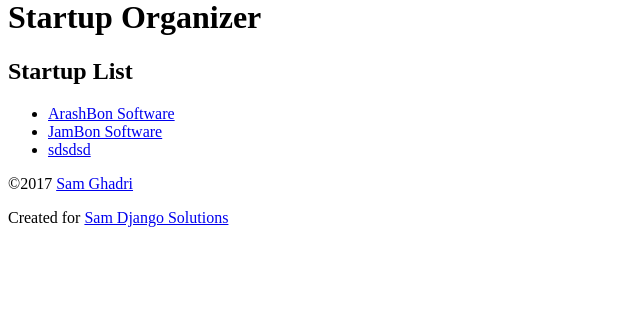
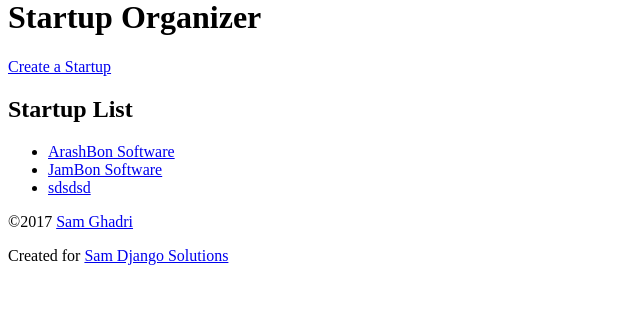
Before and after one commit to samghadri/suorganizer, a Django app: page /startup/ in a window 1280 px wide. Shown: the part 22-358 px from the top of the page, without its empty margins (0-640 px from the left). Run offline with Django 3.2, Linux system fonts and the light colour scheme; data comes from the database, SQL or seed files in the repository; both versions use the stored data as it was after the commit.

Commit message:
CREATELINKNEWSSTARTUPPOST

```diff
--- a/suorganizer/blog/templates/blog/post_list.html
+++ b/suorganizer/blog/templates/blog/post_list.html
@@ -1,3 +1,6 @@
+<div>
+  <a href="{% url 'blog_post_create' %}"> Create a Post</a>
+</div>
 {% for post in post_list  %}
 <article>
   <header>
--- a/suorganizer/blog/urls.py
+++ b/suorganizer/blog/urls.py
@@ -1,10 +1,11 @@
 from django.conf.urls import url
 from . import views
 
-
+# app_name = 'blog'
 
 urlpatterns=[
     url(r'^$', views.PostList.as_view(), name='blog_post_list'),
+    url(r'^create/$', views.PostCreate.as_view(), name='blog_post_create'),
     url(r'^(?P<year>\d{4})/'
         r'(?P<month>\d{1,2})/'
         r'(?P<slug>[-\w]+)/$',
--- a/suorganizer/organizer/models.py
+++ b/suorganizer/organizer/models.py
@@ -58,3 +58,6 @@ class NewsLink(models.Model):
         verbose_name = 'news article'
         ordering = ['-pub_date']
         get_latest_by = 'pub_date'
+
+    def get_absolute_url(self):
+        return self.startup.get_absolute_url()
--- a/suorganizer/organizer/templates/organizer/newslink_form.html
+++ b/suorganizer/organizer/templates/organizer/newslink_form.html
@@ -7,7 +7,7 @@
 
 <div class="container">
   <div class="#">
-<form action="{% url 'organizer_newslink_create' %}" method="POST">
+<form action="{% url 'organizer:organizer_newslink_create' %}" method="POST">
   {% csrf_token %}
 {{ form.as_p }}
 
--- a/suorganizer/organizer/templates/organizer/startup_form.html
+++ b/suorganizer/organizer/templates/organizer/startup_form.html
@@ -1,4 +1,4 @@
-{% extends parent_template|default"organizer/base_organizer.html" %}
+{% extends parent_template|default:"organizer/base_organizer.html" %}
 
 {% block title %}
 {{ block.super }} - Startup Form
@@ -9,7 +9,7 @@
 
 <div class="container">
   <div>
-    <form action="{% url 'organizer_startup_create %'}" method="POST">
+    <form action="{% url 'organizer:organizer_startup_create' %}" method="POST">
       {% csrf_token %}
       {{ form.as_p }}
       <button type='submit'>Create Startup</button>
--- a/suorganizer/organizer/templates/organizer/startup_list.html
+++ b/suorganizer/organizer/templates/organizer/startup_list.html
@@ -5,7 +5,11 @@
 {% endblock %}
 
 {% block content %}
+<div>
+  <a href="{% url 'organizer:organizer_startup_create' %}"> Create a Startup</a>
+</div>
 <h2>Startup List </h2>
+
 <ul>
   {% for startup in startup_list  %}
   <li>
--- a/suorganizer/organizer/templates/organizer/tag_list.html
+++ b/suorganizer/organizer/templates/organizer/tag_list.html
@@ -6,6 +6,9 @@
 
 {% block content %}
 <h2>Tag List </h2>
+<div>
+  <a href="{% url 'organizer:organizer_tag_create' %}"> Create a Tag</a>
+</div>
 <ul>
   {% for tag in tag_list %}
   <li>
--- a/suorganizer/organizer/urls.py
+++ b/suorganizer/organizer/urls.py
@@ -7,7 +7,9 @@ urlpatterns =[
     url(r'^tag/create/$', views.TagCreate.as_view(), name= 'organizer_tag_create'),
     url(r'^tag/$', views.tag_list, name='organizer_tag_list'),
     url(r'^tag/(?P<slug>[-\w]+)/$', views.tag_detail, name='organizer_tag_detail'),
+    url(r'^newslink/create/$', views.NewsLinkCreate.as_view(), name='organizer_newslink_create'),
     url(r'^startup/$', views.startup_list, name='organizer_startup_list'),
+    url(r'^startup/create/$',views.StartupCreate.as_view(), name='organizer_startup_create'),
     url(r'^startup/(?P<slug>[-\w]+)/$', views.startup_detail, name='organizer_startup_detail'),
 
 
--- a/suorganizer/organizer/views.py
+++ b/suorganizer/organizer/views.py
@@ -1,6 +1,6 @@
 from django.shortcuts import get_object_or_404, render,redirect
 from .models import Tag, StartUp
-from .forms import TagForm
+from .forms import TagForm, StartUpForm, NewsLinkForm
 from django.views.generic import View
 
 # from django.http.response import HttpResponse
@@ -54,8 +54,39 @@ def startup_list(request):
     return render(request, 'organizer/startup_list.html',
                         {'startup_list': StartUp.objects.all()})
 
+class StartupCreate(View):
+
+    form_class = StartUpForm
+    template_name = 'organizer/startup_form.html'
+
+    def get(self, request):
+        return render(request, self.template_name,{'form':self.form_class()})
+
+    def post(self, request):
+        bound_form = self.form_class(request.POST)
+        if bound_form.is_valid():
+            new_startup =  bound_form.save()
+            return redirect(new_startup)
+        else:
+            return render(request, self.template_name, {'form':bound_form})
+
+
 
 def startup_detail(request, slug):
     startup = get_object_or_404(StartUp, slug__iexact=slug)
     return render(request, 'organizer/startup_detail.html',
                             {'startup':startup})
+
+class NewsLinkCreate(View):
+    form_class = NewsLinkForm
+    template_name = 'organizer/newslink_form.html'
+    def get(self, request):
+        return render(request, self.template_name,{'form':self.form_class()})
+
+    def post(self, request):
+        bound_form = self.form_class(request.POST)
+        if bound_form.is_valid():
+            new_newslink = bound_form.save()
+            return redirect(new_newslink)
+        else:
+            return render(request, self.template_name, {'form':bound_form})
```
Also changed, not shown: suorganizer/blog/views.py (+18 -2 lines), suorganizer/db.sqlite3.
